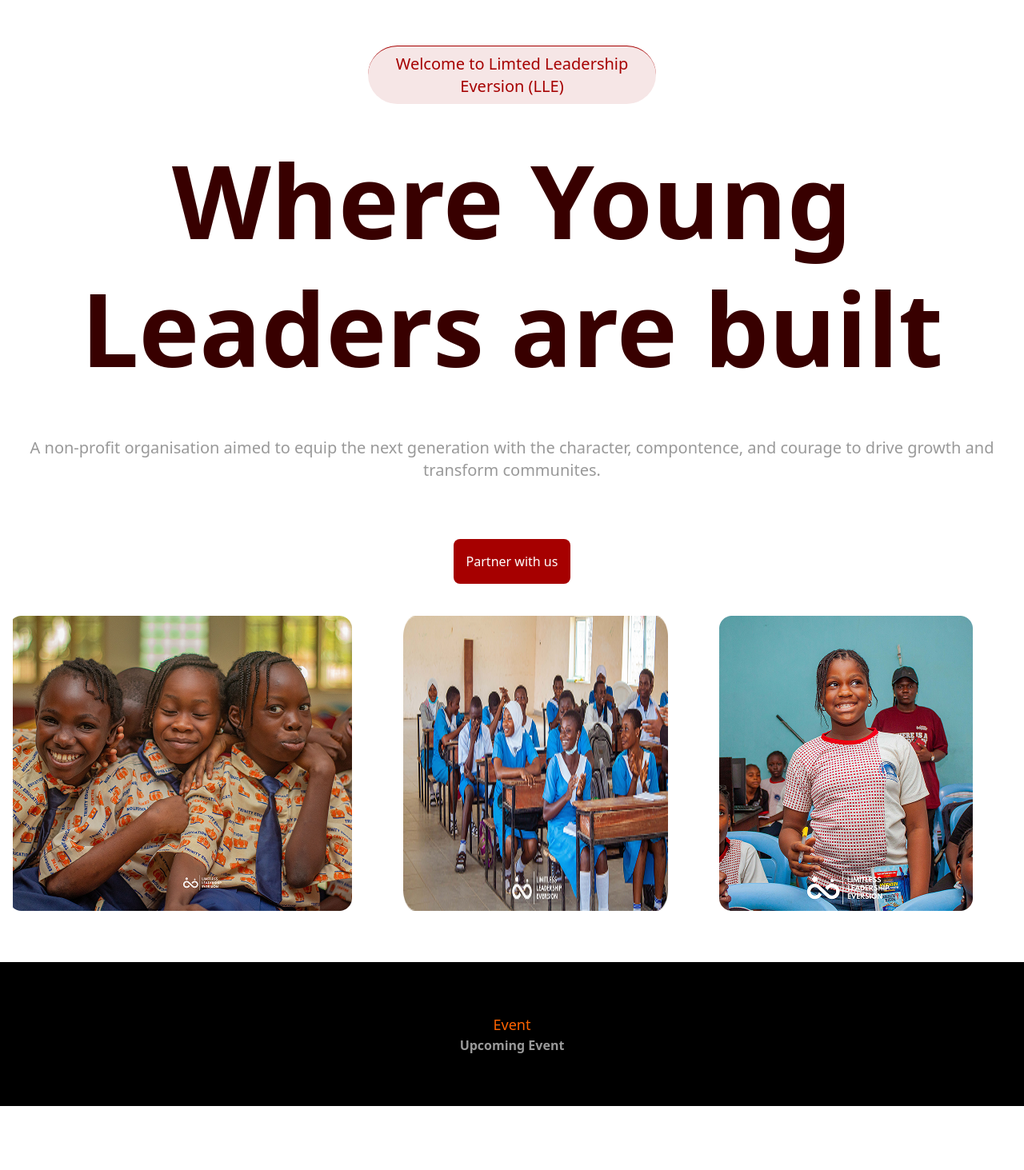
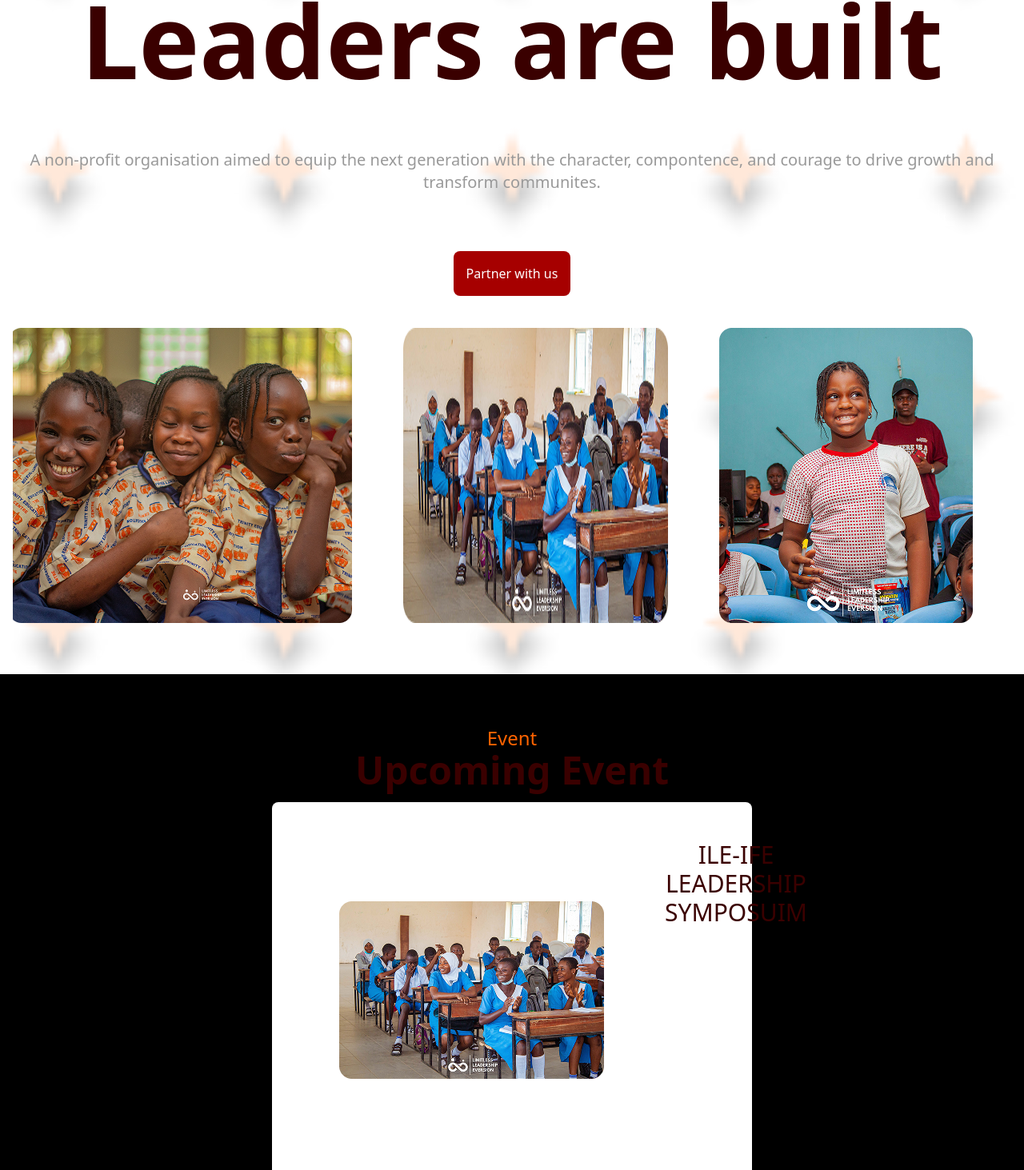
Before and after one commit to Developerfiyin/LLE-website, a React (Vite) app: page / in a window 1280 px wide. Shown: the part 499-1962 px from the top of the page at 80% size. Before the commit the page ends 1882 px from the top, so only its background shows below. Built offline with nearby package versions, Linux system fonts and the light colour scheme.

Commit message:
Added location image

```diff
--- a/src/Components/event.jsx
+++ b/src/Components/event.jsx
@@ -1,13 +1,22 @@
 import React from 'react'
+import Frame from '../assets/Rectangle 22.png'
+
 
 const event = () => {
   return (
-    <div className='flex flex-col items-center text-center font-Montserrat text-[#999] bg-black py-16 justify-center  '>
-    <div className='flex flex-col '>
-     <h5 className='text-[#ff6300] font-medium text-lg'>Event</h5>
-     <h2 className='font-bold font-2xl'>Upcoming Event</h2>
+    <div className='flex flex-col p-4 items-center text-center font-Montserrat text-[#999] bg-black py-16 justify-center'>
+    <div className='flex flex-col mb-4'>
+     <h5 className='text-[#ff6300] font-medium text-2xl'>Event</h5>
+     <h2 className='font-bold text-5xl text-[#3a0000]'>Upcoming Event</h2>
    </div>
 
+     <div className='w-150 bg-white flex rounded-lg py-12 p-2 shadow-green-700'>
+          <img src={Frame} alt="" sizes='40' className='bg-white rounded-md p-19'/>
+      <h4 className='text-[#3a0000] font-medium text-3xl '>ILE-IFE LEADERSHIP SYMPOSUIM</h4>
+      <img src="" alt="" />
+      <span></span>
+
+     </div>
     </div>
   )
 }
--- a/src/Components/hero.jsx
+++ b/src/Components/hero.jsx
@@ -3,15 +3,15 @@ import img1 from '../assets/Rectangle 21.png'
 import img2 from '../assets/Rectangle 22.png'
 import img3 from '../assets/Rectangle 23.png'
 import img4 from '../assets/Rectangle 24.png'
-import Frame15 from '../assets/Frame 15.png'
+import Group from '../assets/Group.png'
 const Hero = () => {
 
   return (
-    <div className='bg-cover h-[70%] relative gap-10 bg-center text-center flex justify-center flex-col py-16 px-4'  style={{ backgroundImage: `url(${Frame15})` }}>
+    <div className='bg-cover h-[70%] relative gap-10 bg-center text-center flex justify-center flex-col py-16 px-4'  style={{ backgroundImage: `url(${Group})` }}>
     <div className='w-90 font-montserrat flex text-center mx-auto'>
-      <p className='mt-90 text-[#A60000] rounded-full text-xl border-t border-grey-800 bg-[#F6E6E6] p-2'>Welcome to Limted Leadership Eversion (LLE)</p>
- </div>
-    <h1 className='text-[hsl(0,100%,11%)] font-montserrat font-black text-7xl md:text-9xl mb-4 leading-tight'>Where Young <br /> Leaders are built </h1>
+      <p className=' text-[#A60000] rounded-full text-xl border-t border-grey-800 bg-[#F6E6E6] p-2'>Welcome to Limted Leadership Eversion (LLE)</p>
+     </div>
+    <h1 className='text-[#3a0000] font-montserrat font-black text-7xl md:text-9xl mb-4 leading-tight'>Where Young <br /> Leaders are built </h1>
     <p className='text-lg md:text-xl text-[#999999] mb-8'>A non-profit organisation aimed to equip the next generation with the character, compontence, and courage to drive growth and transform communites.</p>
        <button className='bg-[#a60000] text-white p-4 mx-auto rounded-lg hover:bg-[#3a0000] '>Partner with us</button>
 
```
Also changed, not shown: src/assets/calendar.png (added), src/assets/location.png (added).
